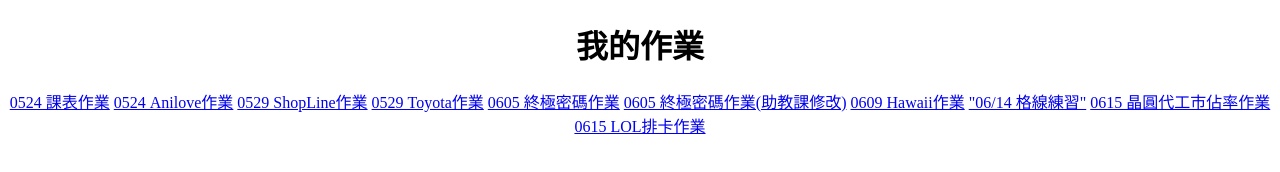
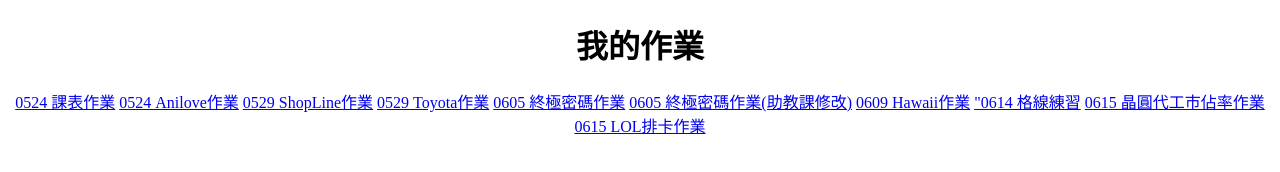
Before and after one commit to evolution862/evolution862.github.io, a plain HTML site: page index.html in a window 1280 px wide. Drawn offline with Linux system fonts and the light colour scheme.

Commit message:
變更index

```diff
--- a/index.html
+++ b/index.html
@@ -21,7 +21,7 @@
     <a href="./0605 homework/number.html">0605 終極密碼作業</a>
     <a href="./0612 終極密碼 助教課/guessnumber.html">0605 終極密碼作業(助教課修改)</a>
     <a href="./0609 homework/hawaii.html">0609 Hawaii作業</a>
-    <a href="./0614 homework/grid practice.html" >"06/14 格線練習"</a>
+    <a href="./0614 homework/grid practice.html" >"0614 格線練習</a>
     <a href="./0615 homework/MarketShare.html">0615 晶圓代工市佔率作業</a>
     <a href="./0615 homework/LoL_CardStatic.html">0615 LOL排卡作業</a>
 
```
